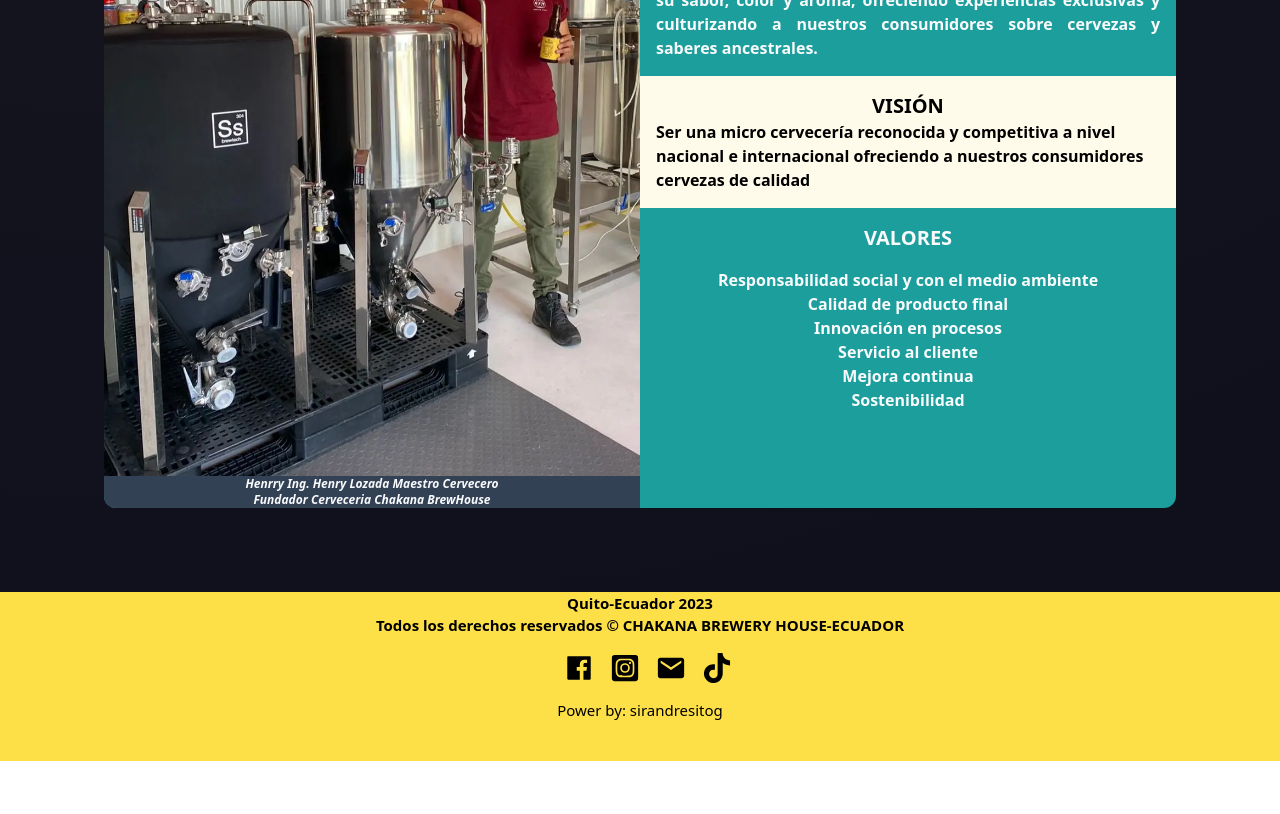
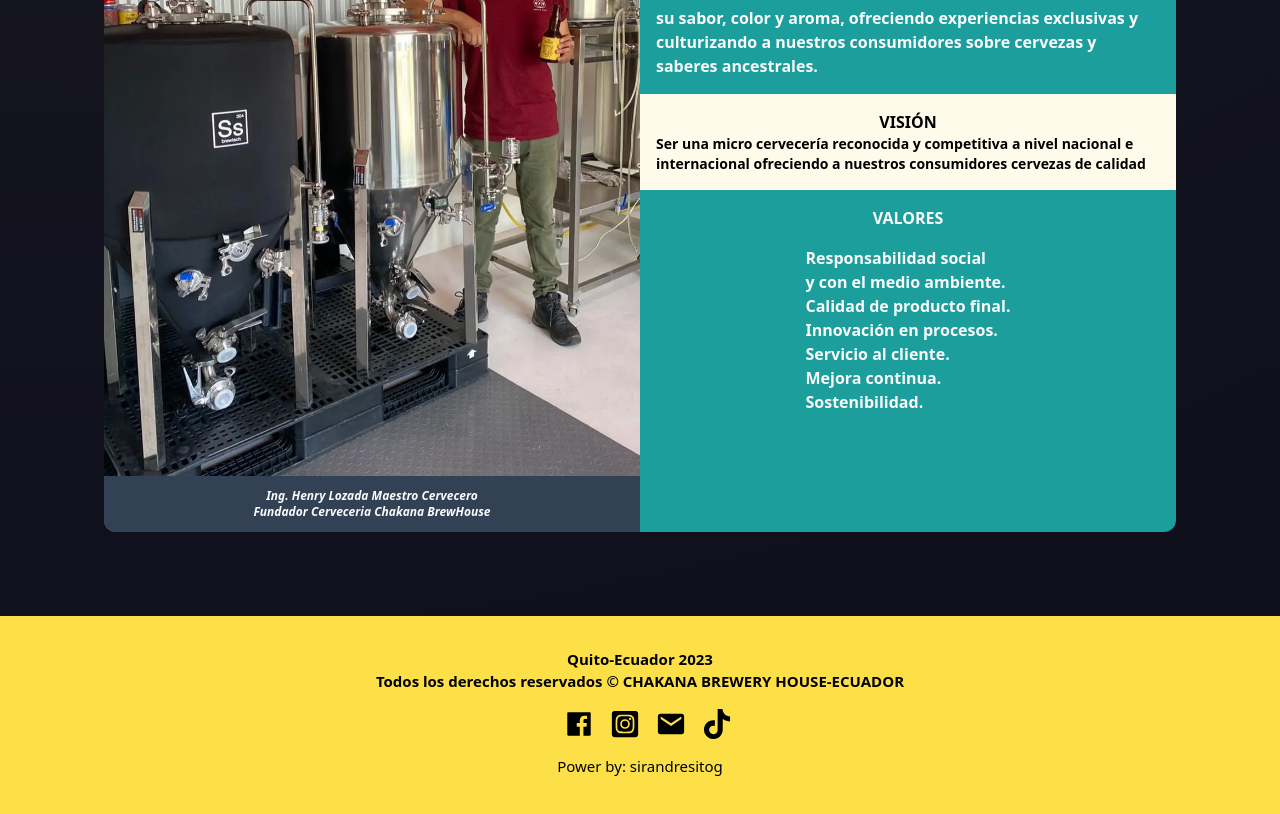
Before and after one commit to sirandresitog/Chakana-Brewery-House, a Next.js app: page /Nosotros in a window 1280 px wide. Shown: the part 2720-3534 px from the top of the page. Before the commit the page ends 3481 px from the top, so only its background shows below. Built offline with nearby package versions, Linux system fonts and the light colour scheme.

Commit message:
chore: modify styles pages

```diff
--- a/src/components/AboutUs.jsx
+++ b/src/components/AboutUs.jsx
@@ -8,7 +8,7 @@
 const AboutUs = () => {
 	return (
 		<div>
-			<div className='flex justify-center items-center flex-wrap m-5 text-justify text-base p-1 lg:text-xl mt-0 font-semibold'>
+			<div className='flex justify-start items-center flex-wrap m-5 p-1  text-sm lg:text-xl mt-0 font-semibold'>
 				<Image
 					src={imgtop}
 					alt='kanaka Mirada Quisato'
@@ -38,7 +38,7 @@
 						</figcaption>
 					</figure>
 				</div>
-				<div className='lg:grid grid-cols-2 justify-center items-center gap-5 bg-secondary mt-8 rounded-xl  '>
+				<div className='lg:grid grid-cols-2 justify-start items-center gap-5 bg-secondary mt-8 rounded-xl  '>
 					<figure className='inline-block h-full'>
 						<Image
 							src={concurso}
@@ -62,7 +62,7 @@
 						a sacar una marca que nos represente en el mercado local.
 					</p>
 				</div>
-				<div className=' flex justify-center flex-col bg-white text-black mt-7 rounded-lg '>
+				<div className=' flex justify-start flex-col bg-white text-black mt-7 rounded-lg '>
 					<p className=' p-7 bg-tertiary text-gray-900 rounded-lg '>
 						Obteniendo así nuestro primer reconocimiento en un concurso de
 						cerveceros caseros iniciando con mucho ánimo y paso firme en este
@@ -91,21 +91,21 @@
 				</div>
 				<div>
 					{/* card-gerent */}
-					<div className='lg:grid grid-cols-2 justify-center items-center  bg-quinary mt-8 rounded-xl pb-7 xl:p-0  '>
+					<div className='lg:grid grid-cols-2 justify-start items-center  bg-quinary mt-8 rounded-xl pb-7 xl:p-0  '>
 						<figure>
 							<Image
 								src={henrylozada}
-								alt='Ing. Henrry Lozada fundador de Chakana BrewHouse'
+								alt='Ing. Henry Lozada fundador de Chakana BrewHouse'
 								className='rounded-tl-xl rounded-tr-xl xl:rounded-tr-none'
 							/>
-							<figcaption className='text-center italic bg-slate-700 xl:rounded-bl-xl  lg:rounded-bl-xl text-xs '>
-								Henrry Ing. Henry Lozada Maestro Cervecero
+							<figcaption className='text-center italic bg-slate-700 xl:rounded-bl-xl  lg:rounded-bl-xl text-xs p-3'>
+								Ing. Henry Lozada Maestro Cervecero
 								<br /> Fundador Cerveceria Chakana BrewHouse
 							</figcaption>
 						</figure>
-						<div className=' flex  flex-col items-center mt-5'>
+						<div className=' flex  flex-col items-center mt-5 lg:text-base text-sm'>
 							<h5 className='font-extrabold'> MISIÓN </h5>
-							<p className='m-4 text-base'>
+							<p className='m-4 text-sm  lg:text-base'>
 								En Chakana Brewhouse buscamos brindar al mercado ecuatoriano una
 								cerveza artesanal de calidad con distinción en su sabor, color y
 								aroma, ofreciendo experiencias exclusivas y culturizando a
@@ -114,20 +114,22 @@
 
 							<div className='flex  flex-col items-center bg-amber-50 text-black p-4'>
 								<h5 className='font-extrabold'>VISIÓN</h5>
-								<p className=' text-base text-start'>
+								<p className=' text-sm text-start'>
 									Ser una micro cervecería reconocida y competitiva a nivel
 									nacional e internacional ofreciendo a nuestros consumidores
 									cervezas de calidad
 								</p>
 							</div>
 							<h5 className='font-extrabold p-4'> VALORES</h5>
-							<ul className='text-base text-center '>
-								<li>Responsabilidad social y con el medio ambiente</li>
-								<li>Calidad de producto final</li>
-								<li>Innovación en procesos</li>
-								<li>Servicio al cliente</li>
-								<li>Mejora continua</li>
-								<li>Sostenibilidad</li>
+							<ul className='text-sm lg:text-base  '>
+								<li>
+									Responsabilidad social <br /> y con el medio ambiente.
+								</li>
+								<li>Calidad de producto final.</li>
+								<li>Innovación en procesos.</li>
+								<li>Servicio al cliente.</li>
+								<li>Mejora continua.</li>
+								<li>Sostenibilidad.</li>
 							</ul>
 						</div>
 					</div>
--- a/src/components/BreweryContent.jsx
+++ b/src/components/BreweryContent.jsx
@@ -52,7 +52,7 @@
 						className='pt-5 lg:pt-0 w-auto lg:w-1/2 rounded-sm'
 					/>
 				</div>
-				<article className='w-full lg:text-justify leading-relaxed  pb-10 p-4  lg:text-xl  lg:pt-24 pt-10 '>
+				<article className='w-full lg:text-justify leading-relaxed  pb-10 p-4 text-sm lg:text-xl  lg:pt-24 pt-10 '>
 					<p>
 						En nuestra micro cervecería
 						<b className='font-bold'> “Chakana Brewhouse”</b> elaboramos
@@ -138,7 +138,7 @@
 				</div>
 			</div>
 			{/* ---------------------------- Inti Breweries Content ----------------------------- */}
-			<article className='w-full flex flex-col justify-center leading-relaxed lg:text-justify flex-wrap mt-10 lg:text-xl'>
+			<article className='w-full flex flex-col justify-center leading-relaxed lg:text-justify flex-wrap text-sm mt-10 lg:text-xl'>
 				<h3 className='text-white font-bold'>Belgian Blonde Ale</h3>
 				<p className='mt-5'>
 					Ya sea para novatos que incursionan al mundo de la cerveza artesanal o
@@ -160,7 +160,7 @@
 						alt='imagen blonde referencia cerveza chakana chakana'
 					/>
 				</div>
-				<article className='mt-7'>
+				<article className='mt-7 text-sm lg:text-xl'>
 					<h3 className='text-white font-extrabold'>Evolución</h3>
 					<p className='mt-3'>
 						En comparación con muchos estilos belgas tradicionales como las
@@ -170,7 +170,7 @@
 						carácter original para atraer a un público más amplio.
 					</p>
 				</article>
-				<h5 className='mt-20 capitalize italic text-[0.8rem]m md:text-sm'>
+				<h5 className='mt-10 capitalize italic text-[0.8rem]m md:text-sm'>
 					nuestras cerevezas Blonde Ale
 				</h5>
 				<div className='lg:flex gap-4 justify-center items-center lg:gap-1 p-2 max-w-[77rem]'>
@@ -218,7 +218,7 @@
 									Cerveza Roja
 								</h3>
 							</div>
-							<p className='md:mt-20 mt-4 '>
+							<p className='md:mt-20 mt-4  '>
 								<b>Caracteristicas</b>: Estilo Irish red ale de 5% de alcohol
 								cerveza maltosa acaramelado por las maltas sutil aroma a
 								caramelo toffee con suaves notas a lúpulo baja en amargor y
@@ -250,7 +250,7 @@
 						</div>
 					</div>
 				</div>
-				<article className='text-left leading-relaxed pt-10 pb-20  mt-10 lg:text-xl lg:text-justify '>
+				<article className='text-left leading-relaxed pt-10 pb-20  mt-10 lg:text-xl lg:text-justify text-sm'>
 					<h3 className='text-white font-extrabold'>Irish Red Ale</h3>
 					<p className='mt-3'>
 						Es una cerveza de fermentación alta, fácil de beber, tiene un color
@@ -277,7 +277,7 @@
 						alt='imagen blonde referencia cerveza chakana chakana'
 					/>
 				</div>
-				<article className='text-left leading-relaxed pt-10 pb-10 lg:text-justify lg:text-xl   '>
+				<article className='text-left leading-relaxed pt-10 pb-10 lg:text-justify lg:text-xl text-sm   '>
 					<h5 className='text-white font-extrabold'>Su Origen</h5>
 					<p className='mt-3'>
 						La elaboración de este estilo se la debemos a los Vikingos desde
@@ -303,7 +303,7 @@
 						className='h-auto-auto'
 					/>
 				</div>
-				<article className='text-left leading-relaxed pt-10 pb-10 lg:text-xl lg:text-justify  '>
+				<article className='text-left leading-relaxed pt-10  lg:text-xl lg:text-justify text-sm  '>
 					<h3 className='text-white font-extrabold '>Evolución</h3>
 					<p className='mt-3'>
 						A día de hoy, podemos encontrar un par de referencias más o menos
@@ -316,7 +316,7 @@
 						la misma medida.
 					</p>
 				</article>
-				<h3 className='text-center mt-20 capitalize italic text-[0.8rem]m md:text-sm'>
+				<h3 className='text-center mt-10 capitalize italic text-[0.8rem]m md:text-sm'>
 					Nuestras cerveceras Irish Red
 				</h3>
 				<div className='lg:flex gap-4 justify-center items-center lg:gap-1 p-2 max-w-[77rem]'>
@@ -391,7 +391,7 @@
 						</div>
 					</div>
 				</div>
-				<article className='text-left leading-relaxed pt-10 pb-10 lg:text-justify lg:text-xl'>
+				<article className='text-left leading-relaxed pt-10 pb-10 lg:text-justify lg:text-xl text-sm'>
 					<h3 className='text-white font-extrabold text-left'>
 						IPA India Pale Ale
 					</h3>
@@ -518,7 +518,7 @@
 						</div>
 					</div>
 				</div>
-				<article className='text-left leading-relaxed pt-10 pb-10 lg:text-justify lg:text-xl  '>
+				<article className='text-left leading-relaxed pt-10 pb-10 lg:text-justify lg:text-xl text-sm  '>
 					<h3 className='text-white font-extrabold'>English Porter </h3>
 					<p className='mt-3'>
 						Una cerveza Ale que se caracteriza por su evidente color oscuro, que
@@ -535,7 +535,7 @@
 						className='lg:h-[35rem] lg:w-auto pt-10 pb-10 lg:p-8 rounded-xl'
 					/>
 				</div>
-				<article className='text-left leading-relaxed pt-10 pb-10 lg:text-justify lg:text-xl  '>
+				<article className='text-left leading-relaxed pt-10 pb-10 lg:text-justify lg:text-xl text-sm '>
 					<h3 className='text-white font-extrabold'>Su Origen</h3>
 					<p className='mt-3'>
 						Originada en Londres hace alrededor de 300 años, el estilo Porter
--- a/src/components/Footer.jsx
+++ b/src/components/Footer.jsx
@@ -1,7 +1,7 @@
 import SocialIcons from './SocialIcons';
 const Footer = () => {
 	return (
-		<div className='flex justify-center flex-col flex-wrap items-center  text-black text-center mt-20  pb-10 text-[15px]'>
+		<div className='flex justify-center flex-col flex-wrap items-center  text-black text-center mt-20 pt-8 pb-10 text-[15px]'>
 			<div>
 				<h4 className='font-bold'>{` Quito-Ecuador   ${new Date().getFullYear()}  `}</h4>
 				<h5 className='font-bold'>
--- a/src/components/MobileNav.jsx
+++ b/src/components/MobileNav.jsx
@@ -37,7 +37,7 @@
 				</svg>
 			</button>
 			<div
-				className={`fixed top-0 left-0 z-10 h-full w-full transform opacity-95 duration-300 ease-in-out bg-[#333] ${
+				className={`fixed top-0 left-0 z-10 h-full w-full transform opacity-95 duration-300 ease-in-out bg-yellow-500 ${
 					navShow ? 'translate-x-0' : 'translate-x-full'
 				}`}>
 				<div className='flex justify-end'>
@@ -50,7 +50,7 @@
 							xmlns='http://www.w3.org/2000/svg'
 							viewBox='0 0 20 20'
 							fill='currentColor'
-							className='text-white'>
+							className='text-black '>
 							<path
 								fillRule='evenodd'
 								d='M4.293 4.293a1 1 0 011.414 0L10 8.586l4.293-4.293a1 1 0 111.414 1.414L11.414 10l4.293 4.293a1 1 0 01-1.414 1.414L10 11.414l-4.293 4.293a1 1 0 01-1.414-1.414L8.586 10 4.293 5.707a1 1 0 010-1.414z'
@@ -66,9 +66,11 @@
 							className='px-12 py-4'>
 							<Link
 								href={link.href}
-								className='text-2xl font-bold tracking-widest text-white'
+								className='text-2xl font-bold tracking-widest text-black '
 								onClick={onToggleNav}>
-								{link.title}
+								<div className='w-full  bg-white p-1 pl-4 pr-2 rounded-md hover:bg-blue-400 '>
+									{link.title}
+								</div>
 							</Link>
 						</div>
 					))}
--- a/src/pages/index.js
+++ b/src/pages/index.js
@@ -44,7 +44,7 @@
 
 						{/* Article */}
 						<article className=' mt-5  md:text-justify leading-normal lg:text-2xl  lg:mt-44lg:grid justify-center items-center gap-5 '>
-							<p className='m-8 lg:ml-0 lg:mr-0 '>
+							<p className='m-8 lg:ml-0 lg:mr-0 text-sm  lg:text-xl'>
 								Chakana Brewhouse es una micro cervecería artesanal Ecuatoriana,
 								que nace en el año 2017 en los laboratorios de la universidad
 								con la consigna de generar estilos de cervezas con alta calidad
@@ -70,7 +70,7 @@
 						</article>
 						{/* article */}
 						<article className=' mt-2 text-left lg:text-justify leading-normal lg:text-2xl  '>
-							<p className='m-7 lg:ml-0 lg:mr-0'>
+							<p className='m-7 lg:ml-0 lg:mr-0 text-sm  lg:text-xl'>
 								Nuestras cervezas son de alta calidad que se distingue por su
 								sabor distintivo y aroma exquisito. Es una cerveza única,
 								elaborada con los mejores ingredientes naturales cuidadosamente
@@ -85,7 +85,7 @@
 								una experiencia única a cada uno de sus consumidores.
 								<br />
 							</p>
-							<h3 className=' md:text-4xl text-yellow-300 mb-10 text-center font-bold'>
+							<h3 className='text-sm md:text-4xl text-yellow-300 mb-10 text-center font-bold '>
 								¡Descubre el sabor auténtico de Chakana!
 							</h3>
 							<picture className='pt-20'>
@@ -102,7 +102,7 @@
 									/>
 								</div>
 							</picture>
-							<h4 className='text-center text-4xl p-5 lg:text-5xl font-semibold mt-20'>
+							<h4 className='text-center text-md p-5 lg:text-5xl font-semibold mt-20'>
 								Usamos materiales Importados
 							</h4>
 							<Image
@@ -111,7 +111,7 @@
 								className=' h-auto pt-5 pr-3 pl-3 w-full lg:w-screen lg:mr-0 lg:ml-0 lg:pr-0 lg:pl-0 '
 							/>
 							<div className='flex flex-col justify-center items-center '>
-								<h4 className='text-center text-3xl mt-20 lg:mt-40 lg:text-5xl font-semibold '>
+								<h4 className='text-center text-md mt-20 lg:mt-40 lg:text-5xl font-semibold '>
 									Producto Ecuatoriano
 								</h4>
 								<Image
```
